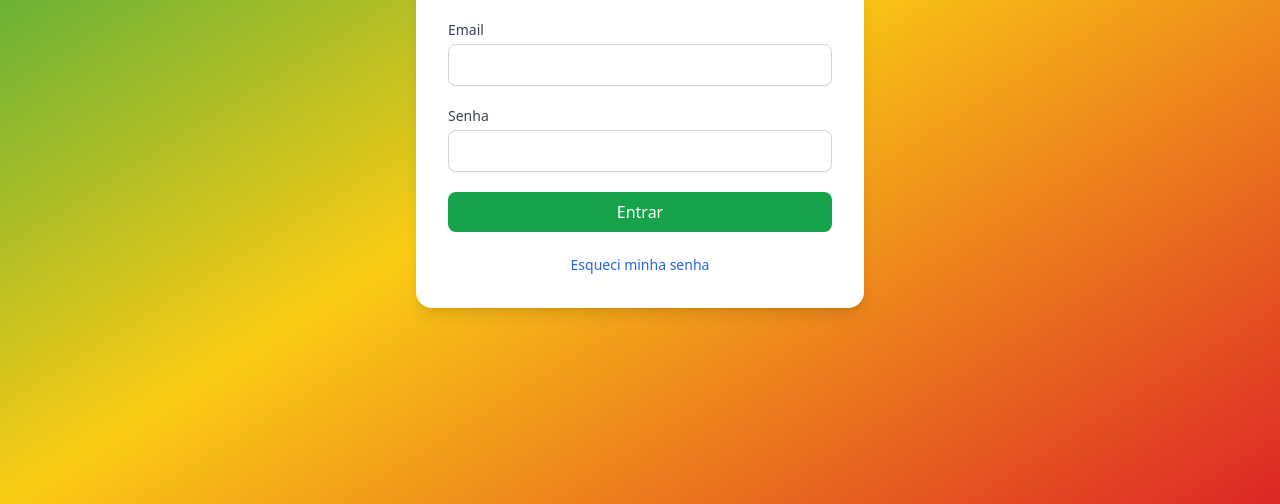
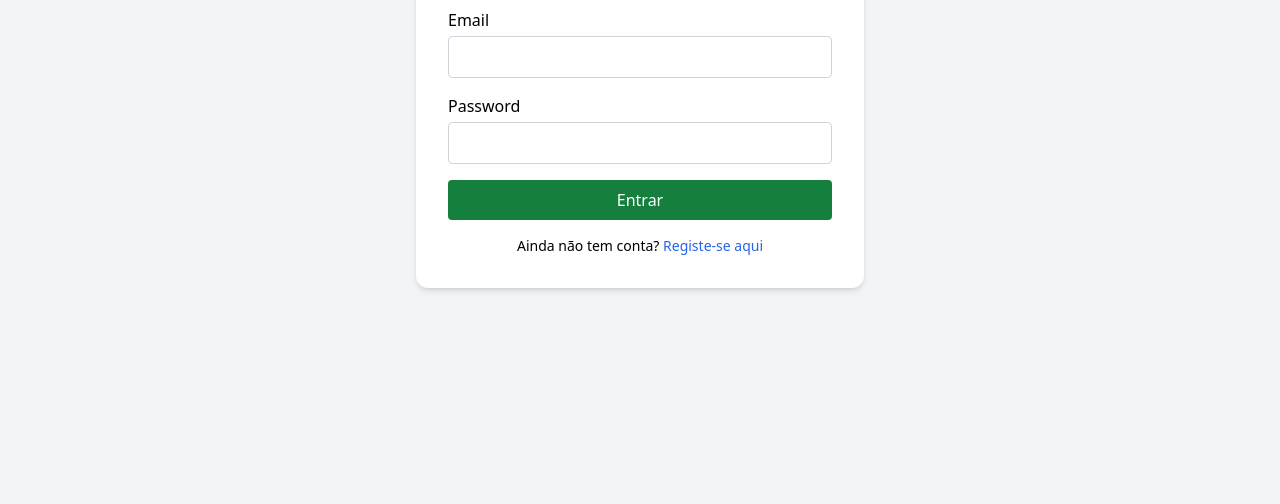
Before and after one commit to 75092/Reserva-de-Salas, a plain HTML site: page landing/login.html in a window 1280 px wide. Shown: the part 296-800 px from the top of the page. Drawn offline with nearby package versions, Linux system fonts and the light colour scheme.

Commit message:
Add files via upload

```diff
--- a/landing/login.html
+++ b/landing/login.html
@@ -3,67 +3,35 @@
   <head>
     <meta charset="UTF-8" />
     <meta name="viewport" content="width=device-width, initial-scale=1.0" />
-    <title>Login | Centro de Conhecimento</title>
+    <title>Login - Centro de Conhecimento</title>
     <script src="https://cdn.tailwindcss.com"></script>
   </head>
-  <body class="bg-gradient-to-br from-green-600 via-yellow-400 to-red-600 min-h-screen flex items-center justify-center">
-    <div class="bg-white p-8 rounded-2xl shadow-lg w-full max-w-md">
-      <h1 class="text-2xl font-bold text-center text-gray-800 mb-6">
-        Login – Centro de Conhecimento
-      </h1>
+  <body class="bg-gray-100 flex items-center justify-center h-screen">
 
-      <form id="loginForm" class="space-y-5">
+    <div class="bg-white p-8 rounded-xl shadow-md w-full max-w-md">
+      <h2 class="text-2xl font-bold mb-6 text-center text-green-700">Login</h2>
+
+      <form method="POST" action="/api/login" class="space-y-4">
         <div>
-          <label for="email" class="block text-sm font-medium text-gray-700">Email</label>
-          <input
-            type="email"
-            id="email"
-            name="email"
-            required
-            class="mt-1 block w-full px-4 py-2 border border-gray-300 rounded-lg shadow-sm focus:outline-none focus:ring focus:ring-green-500"
-          />
+          <label class="block mb-1 font-medium">Email</label>
+          <input type="email" name="email" class="w-full border border-gray-300 p-2 rounded" required />
         </div>
 
         <div>
-          <label for="password" class="block text-sm font-medium text-gray-700">Senha</label>
-          <input
-            type="password"
-            id="password"
-            name="password"
-            required
-            class="mt-1 block w-full px-4 py-2 border border-gray-300 rounded-lg shadow-sm focus:outline-none focus:ring focus:ring-red-500"
-          />
+          <label class="block mb-1 font-medium">Password</label>
+          <input type="password" name="password" class="w-full border border-gray-300 p-2 rounded" required />
         </div>
 
-        <p id="errorMsg" class="text-sm text-red-600 hidden">Email ou senha inválidos.</p>
-
-        <button
-          type="submit"
-          class="w-full bg-green-600 text-white py-2 rounded-lg hover:bg-green-700 transition"
-        >
+        <button type="submit" class="w-full bg-green-700 text-white py-2 rounded hover:bg-green-800">
           Entrar
         </button>
+      </form>
 
-        <div class="text-center">
-          <a href="#" class="text-sm text-blue-600 hover:underline">Esqueci minha senha</a>
-        </div>
-      </form>
+      <p class="text-sm text-center mt-4">
+        Ainda não tem conta?
+        <a href="register.html" class="text-blue-600 hover:underline">Registe-se aqui</a>
+      </p>
     </div>
 
-    <script>
-      document.getElementById("loginForm").addEventListener("submit", function (e) {
-        e.preventDefault();
-
-        const email = document.getElementById("email").value;
-        const password = document.getElementById("password").value;
-
-        // Substituir futuramente com chamada real ao backend
-        if (email === "admin@example.com" && password === "123456") {
-          window.location.href = "/dashboard.html"; // a criar depois
-        } else {
-          document.getElementById("errorMsg").classList.remove("hidden");
-        }
-      });
-    </script>
   </body>
 </html>
```
